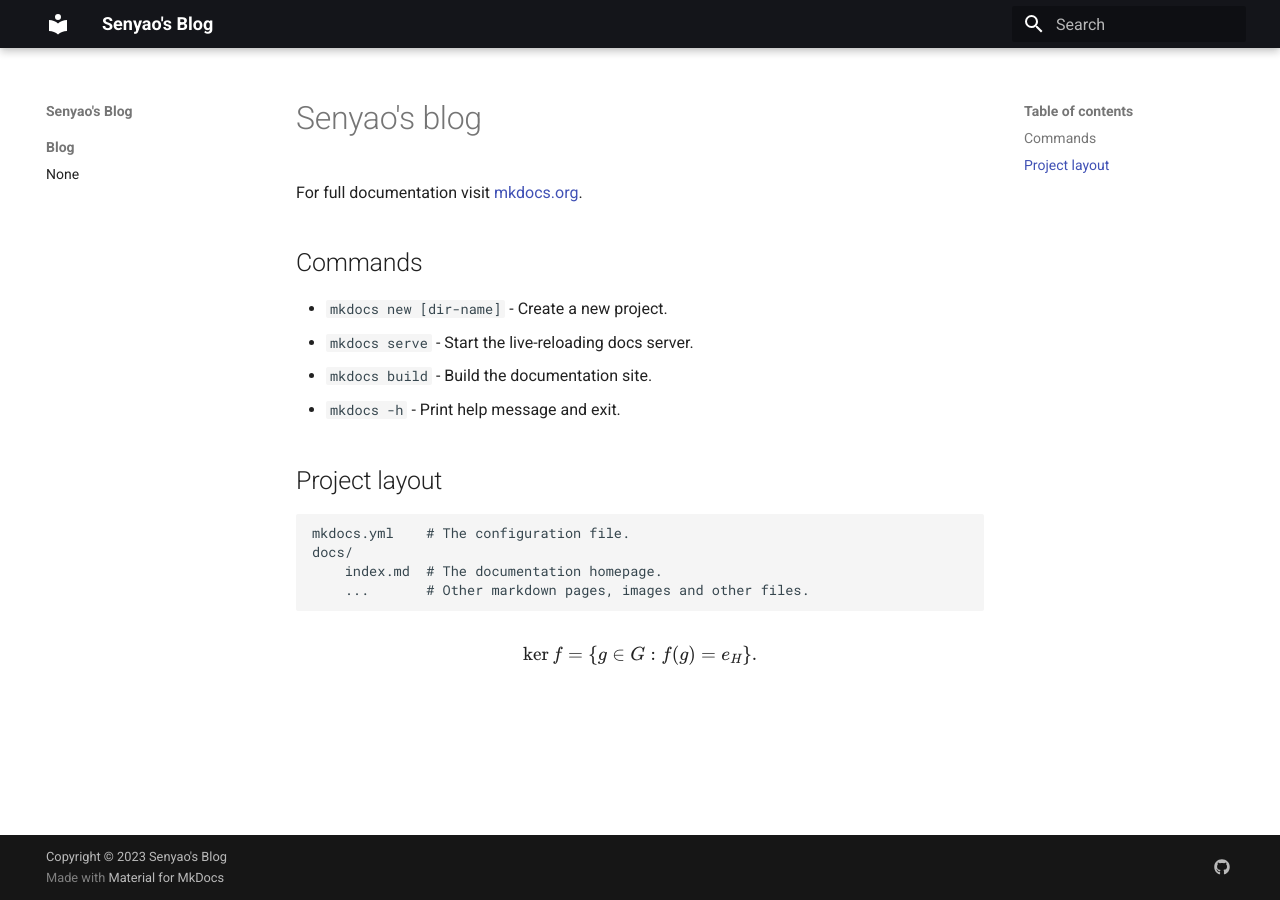
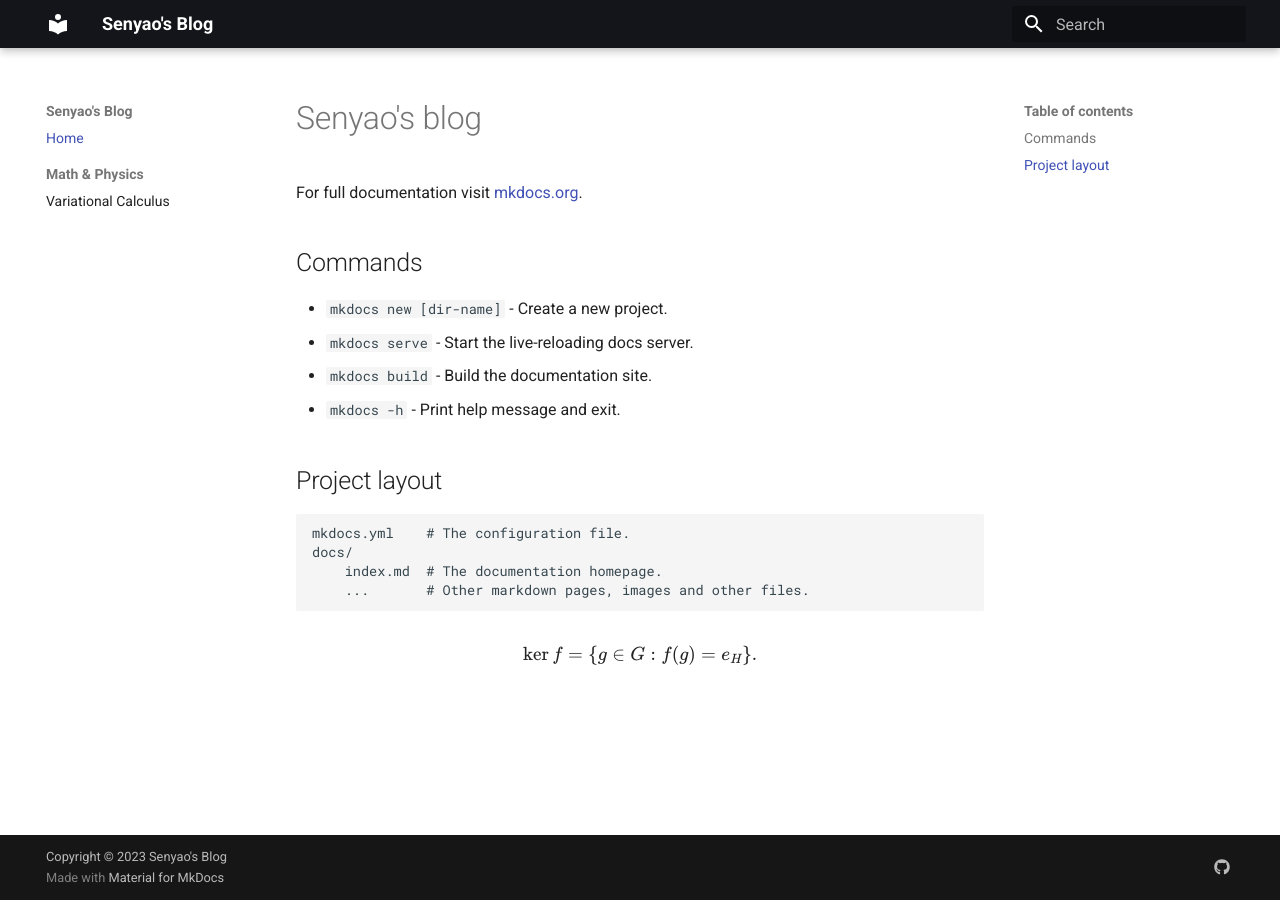
Before and after one commit to senyaoh/blog, an MkDocs documentation site: the page built from docs/index.md, in a window 1280 px wide. Built offline with MkDocs 1.6.1 and Material for MkDocs 9.7.7, drawn with Linux system fonts in a browser that asks for light colours.

Commit message:
first commit

```diff
--- a/mkdocs.yml
+++ b/mkdocs.yml
@@ -7,15 +7,14 @@
   Copyright &copy; 2023 Senyao's Blog
 docs_dir: docs/
 nav:
-  - Blog:
-    - docs/index.md
+  - Home: 'index.md'
+  - 'Math & Physics':
+    - 'Variational Calculus': 'variational_calculus.md'
 
 plugins:
   - search:
       separator: '[\s\-\.]'
   - glightbox
-  - blog:
-      enabled: true
 
 theme:
   name: 'material'
```
Also changed, not shown: docs/variational_calculus.md (added, +5 -0 lines).
